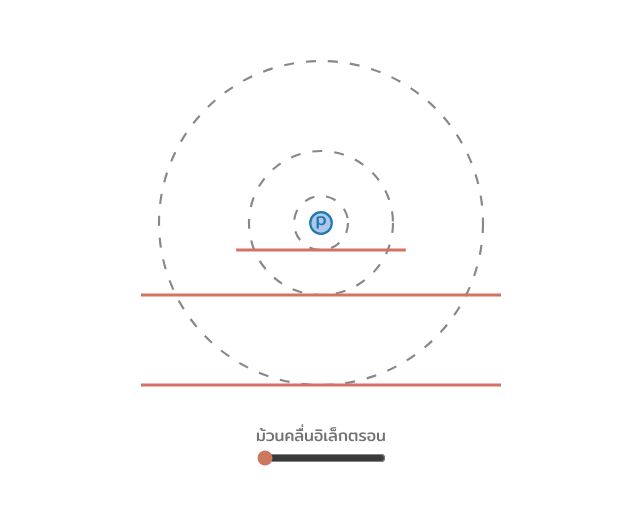
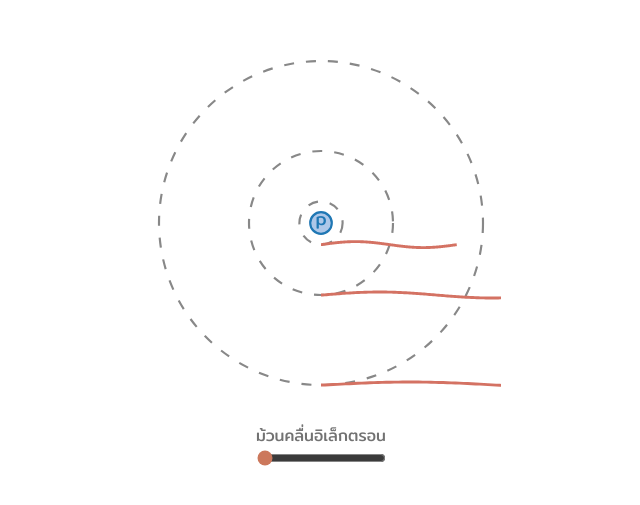
Before and after one commit to shayanin-van/atomic-models, a plain HTML site: page deBroglie-model/index.html in a window 1280 px wide. Shown: the part 145-650 px from the top of the page, without its empty margins (319-959 px from the left). Drawn offline with Linux system fonts and the light colour scheme.

Commit message:
something

```diff
--- a/deBroglie-model/index.html
+++ b/deBroglie-model/index.html
@@ -72,11 +72,7 @@
         text-align: center;
       "
     >
-      <input type="range" id="slider"
-        min="0"
-        max="1"
-        value="0"
-        step="0.001"></input>
+      <input type="range" id="slider" min="0" max="1" value="0" step="0.001" />
     </div>
 
     <script>
@@ -137,7 +133,7 @@
       // orbits
       class Orbits {
         constructor() {
-          this.r1 = 1.5 / 2;
+          this.r1 = 1.2 / 2;
           this.r2 = 4 / 2;
           this.r3 = 9 / 2;
         }
@@ -187,27 +183,98 @@
       // electron class
       class Electron {
         constructor() {
-            this.curvatureRadius = 9999
+          this.curlAngle = 0;
+          this.detail = 250;
+          this.n1SectL = (2 * Math.PI * orbits.r1) / this.detail;
+          this.n2SectL = (2 * Math.PI * orbits.r2) / this.detail;
+          this.n3SectL = (2 * Math.PI * orbits.r3) / this.detail;
+          this.amplitude = 0.1;
+          this.omega = 3;
+          this.k1 = (2 * Math.PI) / ((2 * Math.PI * orbits.r1) / 1);
+          this.k2 = (2 * Math.PI) / ((2 * Math.PI * orbits.r2) / 2);
+          this.k3 = (2 * Math.PI) / ((2 * Math.PI * orbits.r3) / 3);
         }
 
         draw() {
           ctx.strokeStyle = "#d47263";
           ctx.lineWidth = 0.08 * ppcm;
+          let angle = document.getElementById("slider").value * 2 * Math.PI;
+          let sectAngle = angle / this.detail;
           // n = 1
           ctx.beginPath();
-            ctx.moveTo(xCon(-Math.PI*orbits.r1)*ppcm, yCon(-orbits.r1)*ppcm)
-            ctx.lineTo(xCon(Math.PI*orbits.r1)*ppcm, yCon(-orbits.r1)*ppcm)
-            ctx.stroke()
+          ctx.moveTo(xCon(0) * ppcm, yCon(-orbits.r1) * ppcm);
+          let currentAngle1 = 0;
+          let currentX1 = 0;
+          let currentY1 = -orbits.r1;
+          for (let i = 0; i < this.detail; i++) {
+            currentAngle1 = currentAngle1 + sectAngle;
+            currentX1 = currentX1 + this.n1SectL * Math.cos(currentAngle1);
+            currentY1 = currentY1 + this.n1SectL * Math.sin(currentAngle1);
+            let disp =
+              2 *
+              this.amplitude *
+              Math.sin(this.k1 * this.n1SectL * i) *
+              Math.cos(this.omega * currentTime);
+            ctx.lineTo(
+              xCon(
+                currentX1 - disp * Math.sin(currentAngle1 + 0.5 * sectAngle)
+              ) * ppcm,
+              yCon(
+                currentY1 + disp * Math.cos(currentAngle1 + 0.5 * sectAngle)
+              ) * ppcm
+            );
+          }
+          ctx.stroke();
           // n = 2
           ctx.beginPath();
-            ctx.moveTo(xCon(-Math.PI*orbits.r2)*ppcm, yCon(-orbits.r2)*ppcm)
-            ctx.lineTo(xCon(Math.PI*orbits.r2)*ppcm, yCon(-orbits.r2)*ppcm)
-            ctx.stroke()
+          ctx.moveTo(xCon(0) * ppcm, yCon(-orbits.r2) * ppcm);
+          let currentAngle2 = 0;
+          let currentX2 = 0;
+          let currentY2 = -orbits.r2;
+          for (let i = 0; i < this.detail; i++) {
+            currentAngle2 = currentAngle2 + sectAngle;
+            currentX2 = currentX2 + this.n2SectL * Math.cos(currentAngle2);
+            currentY2 = currentY2 + this.n2SectL * Math.sin(currentAngle2);
+            let disp =
+              2 *
+              this.amplitude *
+              Math.sin(this.k2 * this.n2SectL * i) *
+              Math.cos(this.omega * currentTime);
+            ctx.lineTo(
+              xCon(
+                currentX2 - disp * Math.sin(currentAngle2 + 0.5 * sectAngle)
+              ) * ppcm,
+              yCon(
+                currentY2 + disp * Math.cos(currentAngle2 + 0.5 * sectAngle)
+              ) * ppcm
+            );
+          }
+          ctx.stroke();
           // n = 3
           ctx.beginPath();
-            ctx.moveTo(xCon(-Math.PI*orbits.r3)*ppcm, yCon(-orbits.r3)*ppcm)
-            ctx.lineTo(xCon(Math.PI*orbits.r3)*ppcm, yCon(-orbits.r3)*ppcm)
-            ctx.stroke()
+          ctx.moveTo(xCon(0) * ppcm, yCon(-orbits.r3) * ppcm);
+          let currentAngle3 = 0;
+          let currentX3 = 0;
+          let currentY3 = -orbits.r3;
+          for (let i = 0; i < this.detail; i++) {
+            currentAngle3 = currentAngle3 + sectAngle;
+            currentX3 = currentX3 + this.n3SectL * Math.cos(currentAngle3);
+            currentY3 = currentY3 + this.n3SectL * Math.sin(currentAngle3);
+            let disp =
+              2 *
+              this.amplitude *
+              Math.sin(this.k3 * this.n3SectL * i) *
+              Math.cos(this.omega * currentTime);
+            ctx.lineTo(
+              xCon(
+                currentX3 - disp * Math.sin(currentAngle3 + 0.5 * sectAngle)
+              ) * ppcm,
+              yCon(
+                currentY3 + disp * Math.cos(currentAngle3 + 0.5 * sectAngle)
+              ) * ppcm
+            );
+          }
+          ctx.stroke();
         }
 
         update() {
@@ -217,8 +284,8 @@
       }
 
       // class instanciation
+      const orbits = new Orbits();
       const electron = new Electron();
-      const orbits = new Orbits();
 
       // events
 
```
Also changed, not shown: bohr-model/index.html (+1 -1 lines), rutherford-model/index.html (+18 -22 lines). Lines whose indentation alone changed are shown as unchanged.
